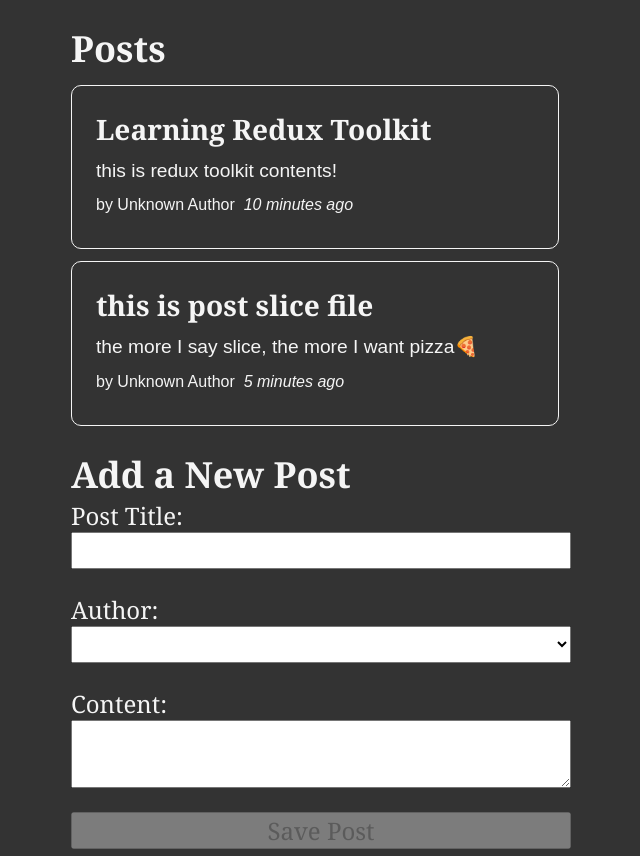
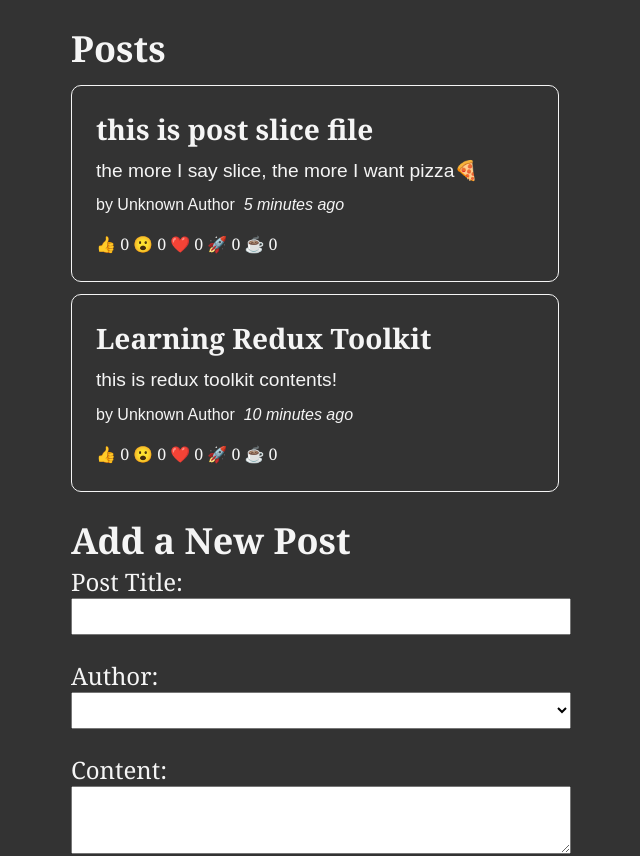
Before and after one commit to Elenapark/ReduxToolkit_Basic, a React (Create React App) app: page / in a window 1280 px wide. Shown: the top 856 px of the page, without its empty margins (319-959 px from the left). Built offline with nearby package versions, Linux system fonts and the light colour scheme.

Commit message:
add : reaction component and reducers

```diff
--- a/src/features/posts/PostLists.js
+++ b/src/features/posts/PostLists.js
@@ -1,15 +1,20 @@
 import { useSelector } from "react-redux";
 import PostAuthor from "./PostAuthor";
 import { selectAllPosts } from "./postSlice";
+import ReactionButtons from "./ReactionButtons";
 import TimeAgo from "./TimeAgo";
 
 const PostLists = () => {
   const posts = useSelector(selectAllPosts);
+  // ordering posts from the recent one and shallow copy with slice method
+  const orderedPosts = posts
+    .slice()
+    .sort((a, b) => b.date.localeCompare(a.date));
 
   return (
     <section>
       <h2>Posts</h2>
-      {posts.map((post) => {
+      {orderedPosts.map((post) => {
         return (
           <article key={post.id}>
             <h3>{post.title}</h3>
@@ -18,6 +23,7 @@
               <PostAuthor userId={post.userId} />
               <TimeAgo timestamp={post.date} />
             </p>
+            <ReactionButtons post={post} />
           </article>
         );
       })}
--- /dev/null
+++ b/src/features/posts/ReactionButtons.js
@@ -0,0 +1,36 @@
+import React from "react";
+import { useDispatch } from "react-redux";
+import { reactionAdded } from "./postSlice";
+
+const reactionEmoji = {
+  thumbsUp: "👍",
+  wow: "😮",
+  heart: "❤️",
+  rocket: "🚀",
+  coffee: "☕️",
+};
+
+const ReactionButtons = ({ post }) => {
+  const dispatch = useDispatch();
+
+  return (
+    <div>
+      {Object.entries(reactionEmoji).map(([name, emoji]) => {
+        return (
+          <button
+            key={name}
+            type="button"
+            className="reactionButton"
+            onClick={() =>
+              dispatch(reactionAdded({ postId: post.id, reaction: name }))
+            }
+          >
+            {emoji} {post.reactions[name]}
+          </button>
+        );
+      })}
+    </div>
+  );
+};
+
+export default ReactionButtons;
--- a/src/features/posts/postSlice.js
+++ b/src/features/posts/postSlice.js
@@ -7,12 +7,26 @@
     title: "Learning Redux Toolkit",
     content: "this is redux toolkit contents!",
     date: sub(new Date(), { minutes: 10 }).toISOString(), // convert to a time stamp string
+    reactions: {
+      thumbsUp: 0,
+      wow: 0,
+      heart: 0,
+      rocket: 0,
+      coffee: 0,
+    },
   },
   {
     id: "2",
     title: "this is post slice file",
     content: "the more I say slice, the more I want pizza🍕",
     date: sub(new Date(), { minutes: 5 }).toISOString(), // convert to a time stamp string
+    reactions: {
+      thumbsUp: 0,
+      wow: 0,
+      heart: 0,
+      rocket: 0,
+      coffee: 0,
+    },
   },
 ];
 
@@ -32,14 +46,29 @@
             content,
             date: new Date().toISOString(),
             userId,
+            reactions: {
+              thumbsUp: 0,
+              wow: 0,
+              heart: 0,
+              rocket: 0,
+              coffee: 0,
+            },
           },
         };
       },
+    },
+    reactionAdded(state, action) {
+      const { postId, reaction } = action.payload;
+      const existingPost = state.find((post) => post.id === postId);
+      if (existingPost) {
+        // it looks we are mutating state, but immerJS makes it immutable underneath
+        existingPost.reactions[reaction]++;
+      }
     },
   },
 });
 
 export const selectAllPosts = (state) => state.posts;
 
-export const { postAdded } = postSlice.actions;
+export const { postAdded, reactionAdded } = postSlice.actions;
 export default postSlice.reducer;
```
Also changed, not shown: 1 other file (tests, documents, lock files or other folders).
